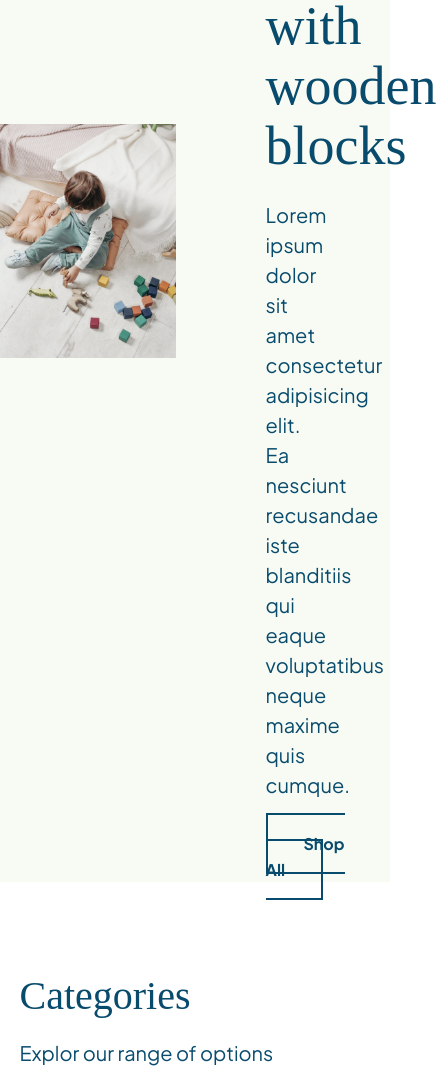
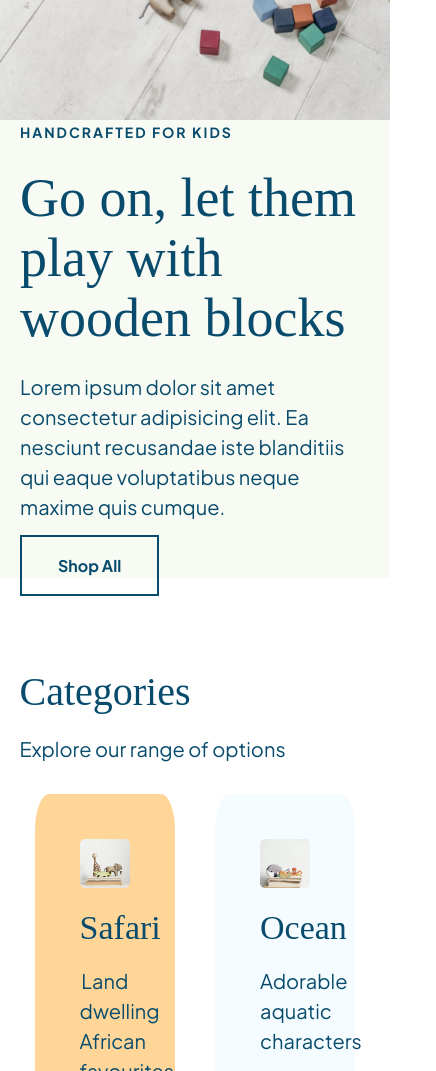
Before and after one commit to Aa-thomas/e-commerce-website, a plain HTML site: page index.html in a window 390 px wide. Shown: the part 400-1471 px from the top of the page, 436 px wide, since content can reach past the window. Drawn offline with Linux system fonts and the light colour scheme; files whose address does not match are found by name; a web font is replaced by a local one.

Commit message:
begin media queries

```diff
--- a/index.html
+++ b/index.html
@@ -92,7 +92,7 @@
 		<div class="wrapper">
 			<section class="categories" id="categories">
 				<h2>Categories</h2>
-				<p>Explor our range of options</p>
+				<p>Explore our range of options</p>
 				<ul class="categoriesGallery">
 					<li class="items itemOne">
 						<a href="#">
--- /dev/null
+++ b/styles/sass/partials/_mediaQueries.scss
@@ -0,0 +1,14 @@
+@use './variables';
+
+@media (max-width: 800px) {
+   header {
+      flex-direction: column;
+      .headerImgContainer {
+         width: 100%;
+      }
+      .headerTextContainer {
+         width: 100%;
+         padding: 0 20px;
+      }
+   }
+}
--- a/styles/sass/styles.scss
+++ b/styles/sass/styles.scss
@@ -5,3 +5,4 @@
 @use './partials/nav';
 @use './partials/header';
 @use './partials/categories';
+@use './partials/mediaQueries';
```
Also changed, not shown: styles/styles.css.
